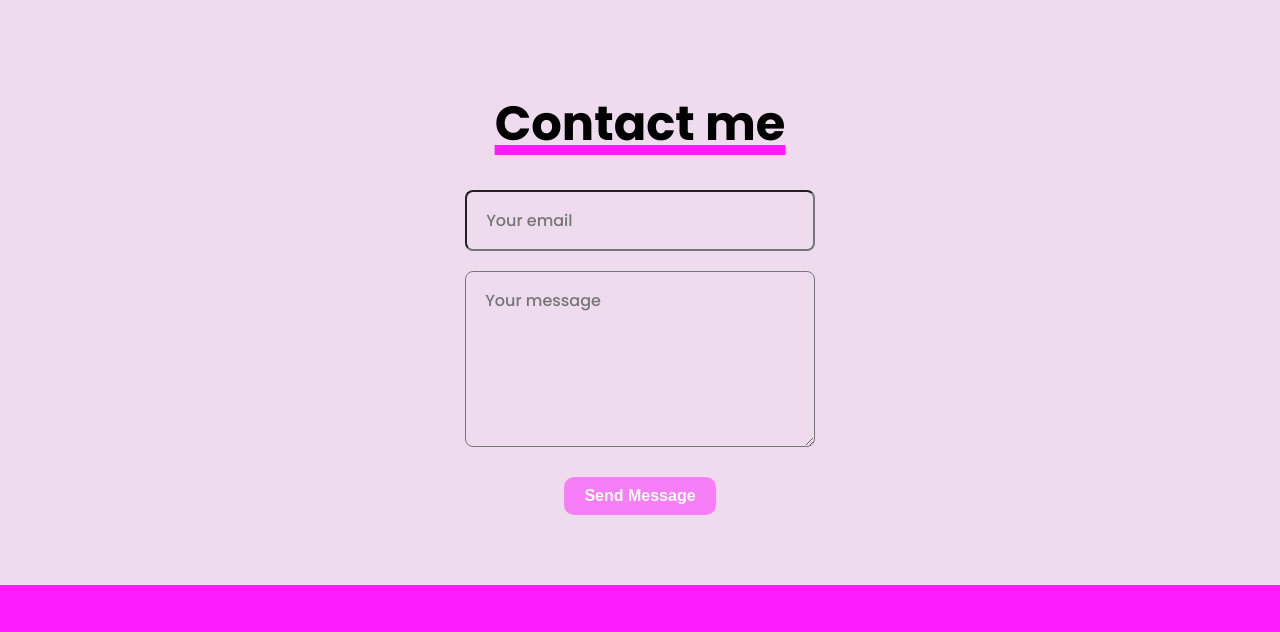
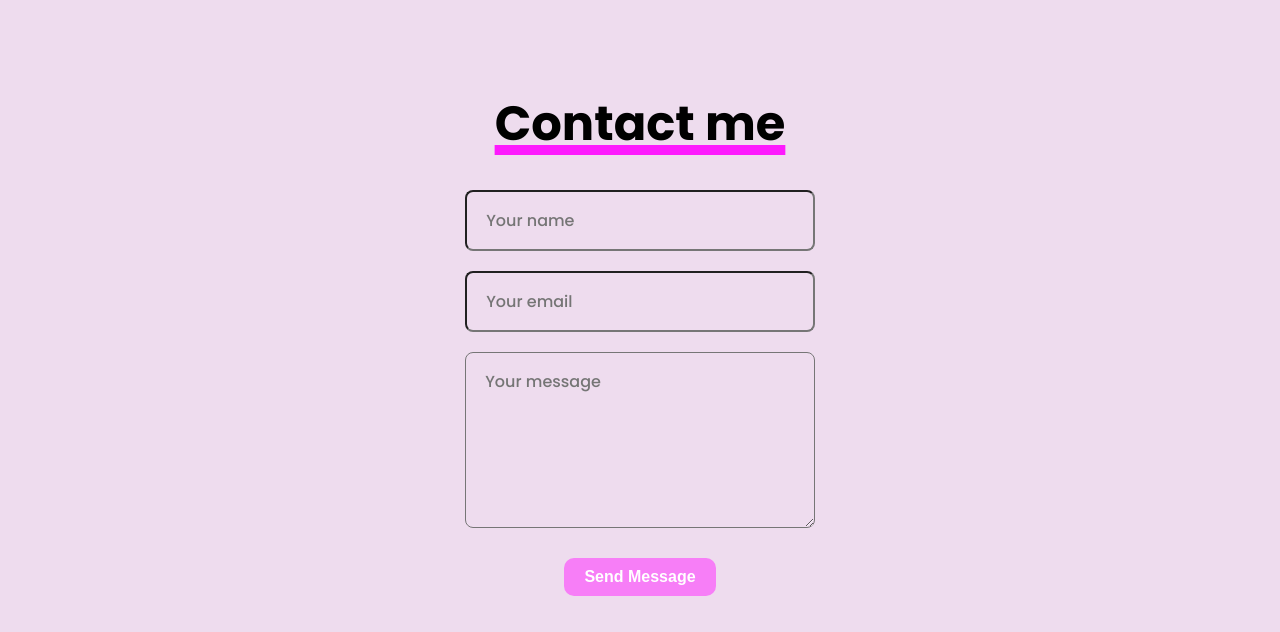
Before and after one commit to verxyzz/personal-portfolio, a plain HTML site: page index.html in a window 1280 px wide. Shown: the part 2374-3006 px from the top of the page. Drawn offline with nearby package versions, Linux system fonts and the light colour scheme; a script that the page names is missing.

Commit message:
Update index.html

```diff
--- a/index.html
+++ b/index.html
@@ -14,7 +14,7 @@
     <!-- ============== custom css file ==================  -->
     <link rel="stylesheet" href="dist/style.css">
 
-    <title>Codewithfrancis</title>
+    <title>Mini portfolio.</title>
 </head>
 <body>
     <!-- =============== home page ==================  -->
@@ -197,8 +197,9 @@
             Contact me
         </h1>
 
-        <form action="" class="contact-form flex" data-netlify="true">
+        <form action="" class="contact-form flex">
             <div class="contact-group flex">
+                <input type="text" name="username" placeholder="Your name" required id="">
                 <input type="email" name="email" placeholder="Your email" required id="">
             </div>
             <textarea name="" id="" required placeholder="Your message" cols="30" rows="10"></textarea>
```
